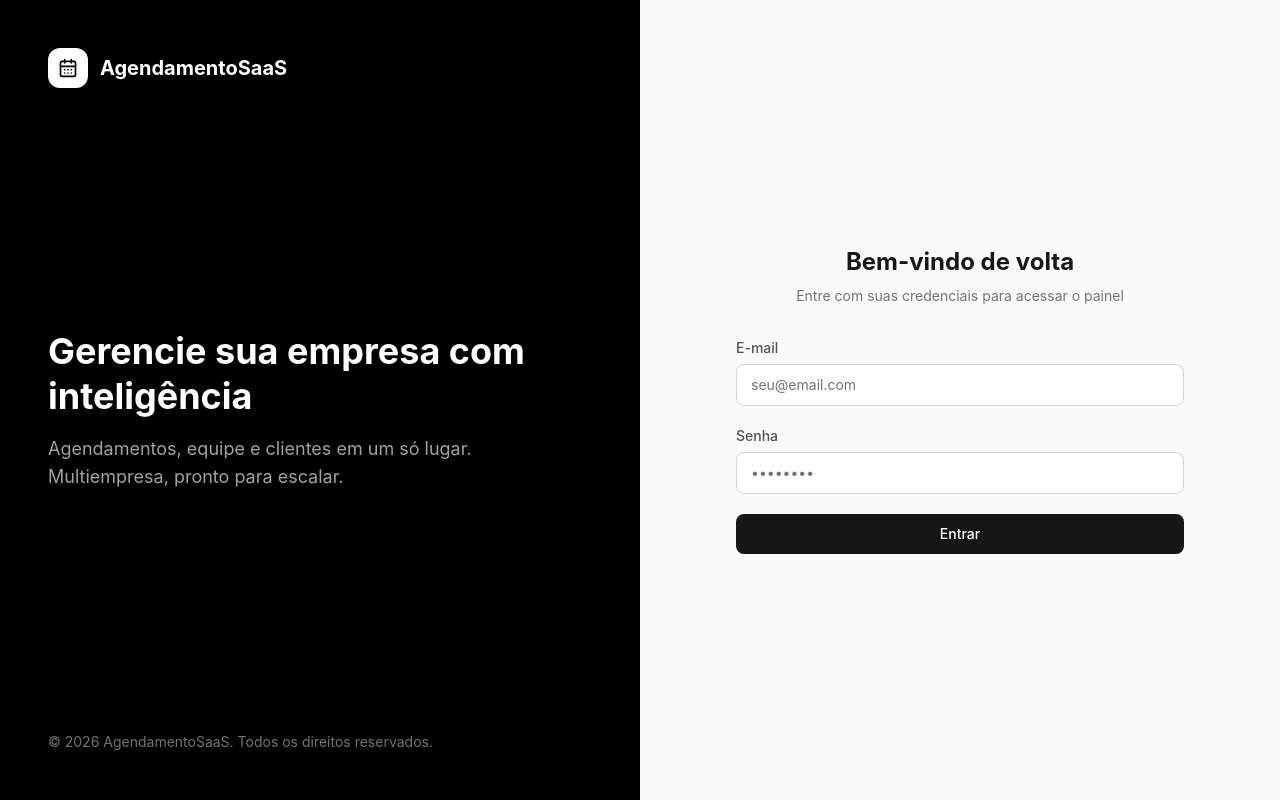
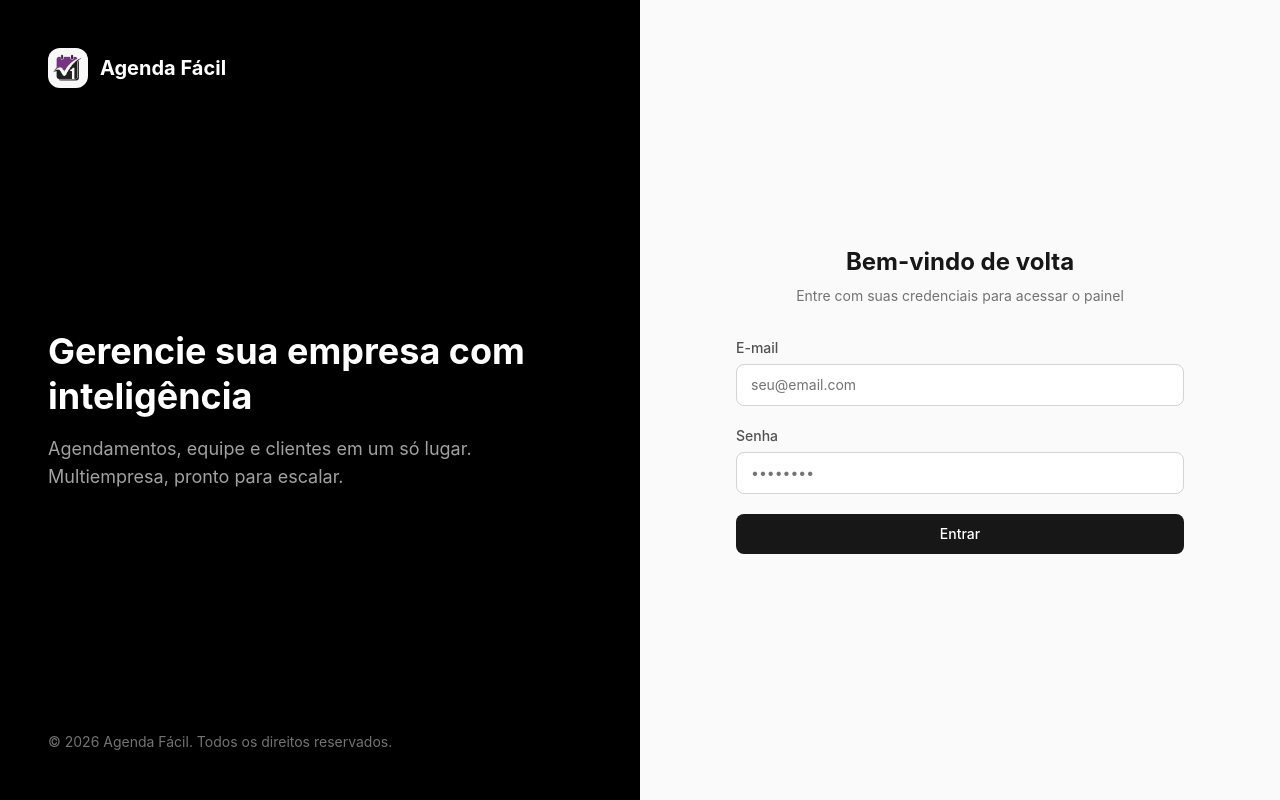
Before and after one commit to lucasrosa00/barbersaas, a React (Vite) app: page /login in a window 1280 px wide. Built offline with nearby package versions, Linux system fonts and the light colour scheme.

Commit message:
feat: alterado logo sistema agendamento

```diff
--- a/index.html
+++ b/index.html
@@ -2,9 +2,17 @@
 <html lang="pt-BR">
   <head>
     <meta charset="UTF-8" />
-    <link rel="icon" type="image/svg+xml" href="/vite.svg" />
     <meta name="viewport" content="width=device-width, initial-scale=1, maximum-scale=1, viewport-fit=cover" />
-    <title>Agendamento SaaS</title>
+    <meta name="description" content="Agendamentos, equipe e clientes em um só lugar. Multiempresa, pronto para escalar." />
+    <meta name="application-name" content="Agenda Fácil" />
+    <meta name="apple-mobile-web-app-title" content="Agenda Fácil" />
+    <meta name="apple-mobile-web-app-capable" content="yes" />
+    <meta name="mobile-web-app-capable" content="yes" />
+    <meta name="theme-color" content="#6d28d9" />
+    <link rel="icon" type="image/png" href="/logo-transparent.png" />
+    <link rel="apple-touch-icon" href="/logo.png" />
+    <link rel="manifest" href="/manifest.webmanifest" />
+    <title>Agenda Fácil</title>
   </head>
   <body>
     <div id="root"></div>
--- a/src/components/layout/Sidebar.tsx
+++ b/src/components/layout/Sidebar.tsx
@@ -5,6 +5,7 @@ import { navItems } from '@/config/navigation'
 import { useAuth } from '@/hooks/useAuth'
 import { Button } from '@/components/ui/Button'
 import { EmpresaLogo } from '@/components/ui/EmpresaLogo'
+import { labels } from '@/constants/terminology'
 
 interface SidebarProps {
   onLogout: () => void
@@ -36,11 +37,11 @@ export function Sidebar({
         <EmpresaLogo
           src={user?.empresa.logo}
           alt={user?.empresa.nome ?? 'Logo da empresa'}
-          size="lg"
-          variant="light"
+          size="md"
+          variant="dark"
         />
         <div className="min-w-0 flex-1">
-          <p className="truncate text-sm font-semibold text-white">Sistema</p>
+          <p className="truncate text-sm font-semibold text-white">{labels.appName}</p>
           <p className="truncate text-xs text-neutral-400">{user?.empresa.nome}</p>
         </div>
         {onMobileClose && (
--- /dev/null
+++ b/src/components/ui/AppLogo.tsx
@@ -0,0 +1,23 @@
+import { appLogoUrl, branding } from '@/constants/terminology'
+
+interface AppLogoProps {
+  size?: number
+  className?: string
+  alt?: string
+}
+
+export function AppLogo({
+  size = 40,
+  className = 'rounded-xl object-contain',
+  alt = branding.appName,
+}: AppLogoProps) {
+  return (
+    <img
+      src={appLogoUrl}
+      alt={alt}
+      width={size}
+      height={size}
+      className={className}
+    />
+  )
+}
--- a/src/constants/terminology.ts
+++ b/src/constants/terminology.ts
@@ -1,11 +1,20 @@
 /** Rótulos genéricos exibidos na interface (API interna mantém nomes legados). */
+
+export const branding = {
+  appName: 'Agenda Fácil',
+  description:
+    'Agendamentos, equipe e clientes em um só lugar. Multiempresa, pronto para escalar.',
+  themeColor: '#6d28d9',
+} as const
+
+export const appLogoUrl = `${import.meta.env.BASE_URL}logo.png`
 
 export const ROUTES = {
   professionals: '/profissionais',
 } as const
 
 export const labels = {
-  appName: 'AgendamentoSaaS',
+  appName: branding.appName,
 
   professional: {
     one: 'Profissional',
@@ -52,7 +61,6 @@ export const labels = {
 
   public: {
     headline: 'Gerencie sua empresa com inteligência',
-    subheadline:
-      'Agendamentos, equipe e clientes em um só lugar. Multiempresa, pronto para escalar.',
+    subheadline: branding.description,
   },
 } as const
--- a/src/layouts/PublicLayout.tsx
+++ b/src/layouts/PublicLayout.tsx
@@ -1,5 +1,5 @@
 import { Outlet } from 'react-router-dom'
-import { CalendarDays } from 'lucide-react'
+import { AppLogo } from '@/components/ui/AppLogo'
 import { labels } from '@/constants/terminology'
 
 export function PublicLayout() {
@@ -7,9 +7,7 @@ export function PublicLayout() {
     <div className="flex min-h-screen bg-white">
       <aside className="hidden w-1/2 flex-col justify-between bg-black p-12 lg:flex">
         <div className="flex items-center gap-3">
-          <div className="flex h-10 w-10 items-center justify-center rounded-xl bg-white">
-            <CalendarDays className="h-5 w-5 text-black" />
-          </div>
+          <AppLogo size={40} />
           <span className="text-xl font-bold text-white">{labels.appName}</span>
         </div>
 
@@ -27,9 +25,7 @@ export function PublicLayout() {
 
       <main className="flex w-full flex-col items-center justify-center bg-neutral-50 px-6 py-12 lg:w-1/2">
         <div className="mb-8 flex items-center gap-3 lg:hidden">
-          <div className="flex h-10 w-10 items-center justify-center rounded-xl bg-black">
-            <CalendarDays className="h-5 w-5 text-white" />
-          </div>
+          <AppLogo size={40} />
           <span className="text-xl font-bold text-neutral-900">{labels.appName}</span>
         </div>
 
--- a/src/pages/confirmacao/ConfirmacaoPage.tsx
+++ b/src/pages/confirmacao/ConfirmacaoPage.tsx
@@ -1,6 +1,7 @@
 import { useCallback, useEffect, useState } from 'react'
 import { useParams } from 'react-router-dom'
-import { CalendarCheck, CheckCircle2, Loader2, XCircle } from 'lucide-react'
+import { CheckCircle2, Loader2, XCircle } from 'lucide-react'
+import { AppLogo } from '@/components/ui/AppLogo'
 import { Button } from '@/components/ui/Button'
 import { getStatusLabel } from '@/constants/agendamentoStatus'
 import { labels } from '@/constants/terminology'
@@ -92,9 +93,7 @@ export function ConfirmacaoPage() {
     <div className="flex min-h-screen items-center justify-center bg-neutral-50 px-4 py-10">
       <div className="w-full max-w-md rounded-2xl border border-neutral-200 bg-white p-6 shadow-sm">
         <div className="mb-6 flex items-center gap-3">
-          <div className="flex h-11 w-11 items-center justify-center rounded-xl bg-neutral-900">
-            <CalendarCheck className="h-5 w-5 text-white" />
-          </div>
+          <AppLogo size={44} />
           <div>
             <p className="text-xs font-medium uppercase tracking-wide text-neutral-500">
               Confirmação de presença
```
Also changed, not shown: public/logo-transparent.png (added), public/logo.png (added), public/manifest.webmanifest (added).
